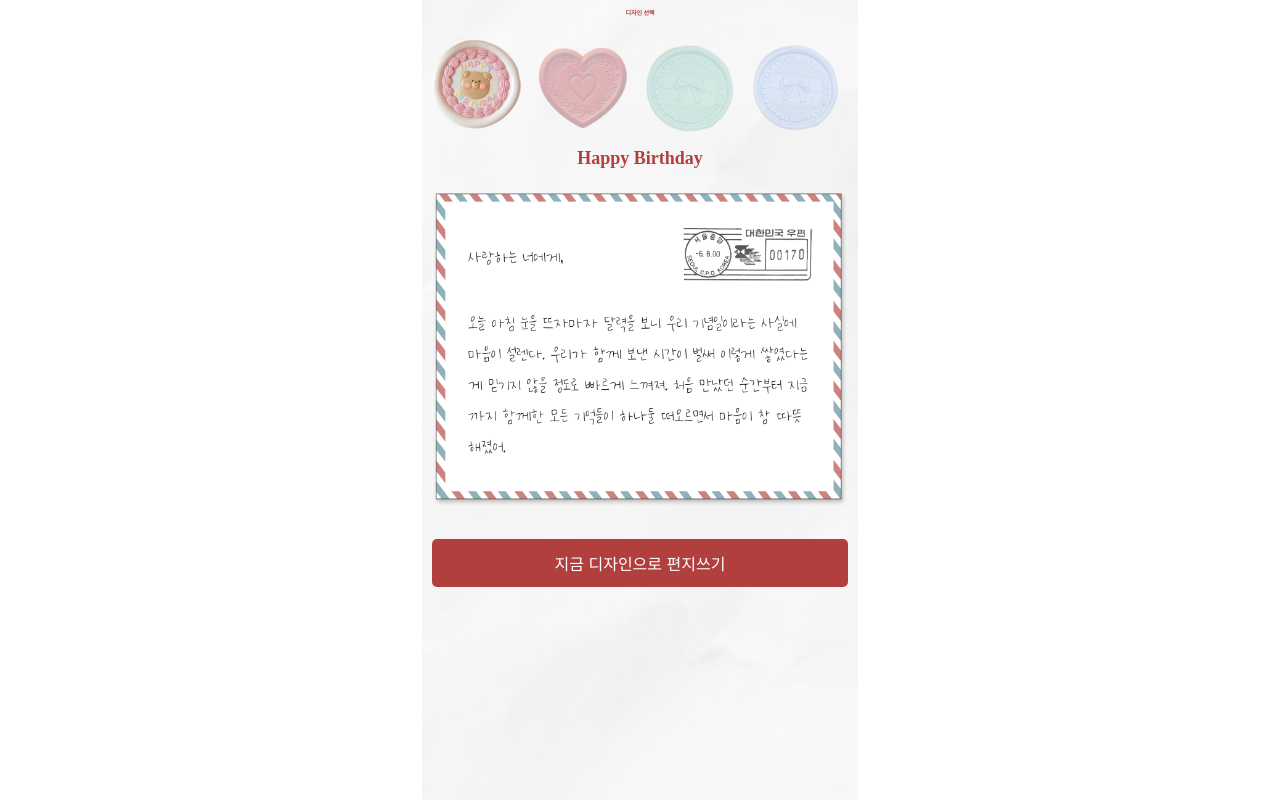
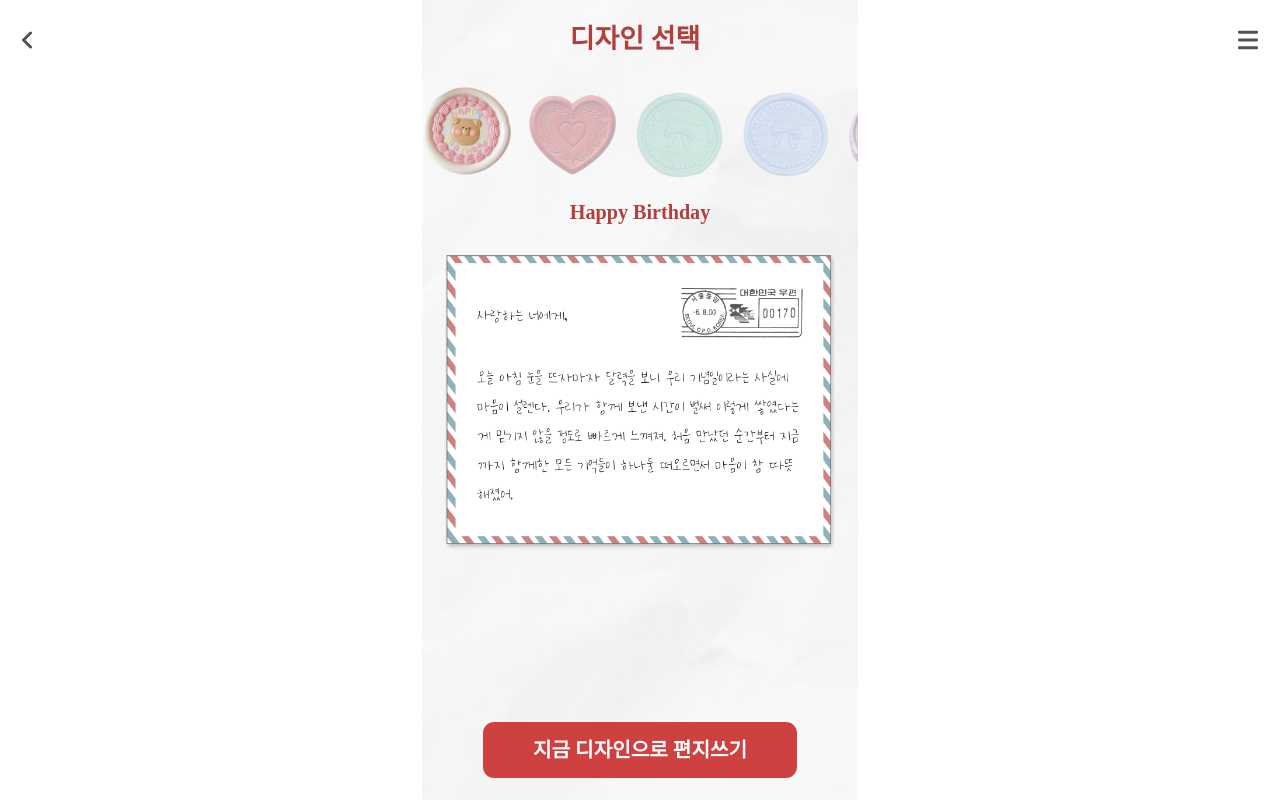
Before and after one commit to letterring/lettering-project, a React (Vite) app in the folder frontend/: page /theme in a window 1280 px wide. Built offline with nearby package versions, Linux system fonts and the light colour scheme; a web font is replaced by a local one.

Commit message:
refactor: 코드리뷰 반영

```diff
--- a/frontend/src/components/sender/SelectTheme/SealingWaxCarousel.jsx
+++ b/frontend/src/components/sender/SelectTheme/SealingWaxCarousel.jsx
@@ -52,6 +52,8 @@ const CarouselContainer = styled.div`
   overflow-x: auto;
   scroll-snap-type: x mandatory;
   padding: 0;
+  margin-top: 6rem;
+  margin-bottom: 1rem;
 
   &::-webkit-scrollbar {
     display: none;
--- a/frontend/src/components/sender/SelectTheme/SealingWaxItem.jsx
+++ b/frontend/src/components/sender/SelectTheme/SealingWaxItem.jsx
@@ -16,7 +16,7 @@ export default SealingWaxItem;
 const Item = styled.div`
   flex: 0 0 8rem;
   height: 8rem;
-  margin-top: 1rem;
+  margin-top: 2rem;
   background-image: url(${(props) => props.$backgroundImage});
   background-size: cover;
   background-position: center;
--- a/frontend/src/components/sender/SelectTheme/SelectTheme.jsx
+++ b/frontend/src/components/sender/SelectTheme/SelectTheme.jsx
@@ -1,13 +1,15 @@
 import React, { useEffect, useState } from 'react';
 import styled from 'styled-components';
 
+import LongButton from '../../common/button/LongButton';
+import Header from '../../common/Header';
 import SealingWaxCarousel from './SealingWaxCarousel';
 
 const SelectTheme = () => {
   const [selectedTheme, setSelectedTheme] = useState(null);
 
   useEffect(() => {
-    const storedThemeName = localStorage.getItem('sealingWaxName');
+    const storedThemeId = localStorage.getItem('sealingWaxId');
     const mockData = [
       { id: 1, sealing_wax_name: 'Happy Birthday', image_url: '/temp-images/1.png' },
       { id: 2, sealing_wax_name: 'Love Letter', image_url: '/temp-images/2.png' },
@@ -16,11 +18,11 @@ const SelectTheme = () => {
       { id: 5, sealing_wax_name: 'Congratulations', image_url: '/temp-images/5.png' },
     ];
 
-    if (storedThemeName) {
-      const storedTheme = mockData.find((theme) => theme.sealing_wax_name === storedThemeName);
-      setSelectedTheme(storedTheme || mockData[0]); // ✅ 첫 번째 실링왁스를 기본값으로 설정
+    if (storedThemeId) {
+      const storedTheme = mockData.find((theme) => theme.id === Number(storedThemeId));
+      setSelectedTheme(storedTheme || mockData[0]);
     } else {
-      setSelectedTheme(mockData[0]); // ✅ 첫 번째 실링왁스를 기본값으로 설정
+      setSelectedTheme(mockData[0]);
     }
   }, []);
 
@@ -30,8 +32,8 @@ const SelectTheme = () => {
 
   const handleConfirm = () => {
     if (selectedTheme) {
-      localStorage.setItem('sealingWaxName', selectedTheme.sealing_wax_name);
-      console.log(`${selectedTheme.sealing_wax_name} 테마가 저장되었습니다!`);
+      localStorage.setItem('sealingWaxId', selectedTheme.id);
+      // console.log(`${selectedTheme.sealing_wax_name} 테마가 저장되었습니다!`);
     } else {
       alert('테마를 선택해주세요!');
     }
@@ -39,19 +41,17 @@ const SelectTheme = () => {
 
   return (
     <Wrapper>
-      <Title>디자인 선택</Title>
+      <Header headerName="디자인 선택" />
 
       <SealingWaxCarousel onSelect={handleSelectTheme} selectedTheme={selectedTheme} />
 
-      {/* ✅ 실링왁스 이름 */}
       {selectedTheme && <SelectedThemeName>{selectedTheme.sealing_wax_name}</SelectedThemeName>}
 
-      {/* ✅ 선택한 실링왁스에 대한 예시 이미지 */}
       {selectedTheme && <ExampleImage src={`/temp-images/${selectedTheme.id + 10}.png`} />}
 
-      <ConfirmButton onClick={handleConfirm} disabled={!selectedTheme}>
-        지금 디자인으로 편지쓰기
-      </ConfirmButton>
+      <FixedButtonWrapper>
+        <LongButton btnName="지금 디자인으로 편지쓰기" onClick={handleConfirm} opacity={false} />
+      </FixedButtonWrapper>
     </Wrapper>
   );
 };
@@ -59,45 +59,36 @@ const SelectTheme = () => {
 export default SelectTheme;
 
 const Wrapper = styled.div`
-  padding: 10px;
   display: flex;
   flex-direction: column;
-  gap: 16px;
   align-items: center;
-`;
-
-const Title = styled.h1`
-  text-align: center;
-  color: #b13f3e;
+  gap: 1rem;
 `;
 
 const SelectedThemeName = styled.div`
   text-align: center;
-  font-size: 18px;
-  color: #b13f3e;
+  font-size: 1.8rem;
   font-weight: bold;
+  color: ${({ theme }) => theme.colors.MainRed};
 `;
 
 const ExampleImage = styled.img`
-  width: 100%;
+  width: 90%;
   height: auto;
-  border-radius: 10px;
-  margin-top: 8px;
+  border-radius: 1rem;
+  margin-top: 0.8rem;
+  padding: 1rem;
 `;
 
-const ConfirmButton = styled.button`
-  padding: 12px;
-  background-color: #b13f3e;
-  color: #fff;
-  border-radius: 5px;
-  cursor: pointer;
+const FixedButtonWrapper = styled.div`
+  position: absolute;
+  bottom: 2rem;
+  left: 0;
   width: 100%;
-  margin-top: 16px;
-  font-size: 16px;
-  transition: background-color 0.2s ease;
-
-  &:disabled {
-    background-color: #ccc;
-    cursor: not-allowed;
-  }
+  display: flex;
+  flex-direction: column;
+  align-items: center;
+  gap: 1rem;
+  z-index: 10;
+  background-color: transparent;
 `;
```
